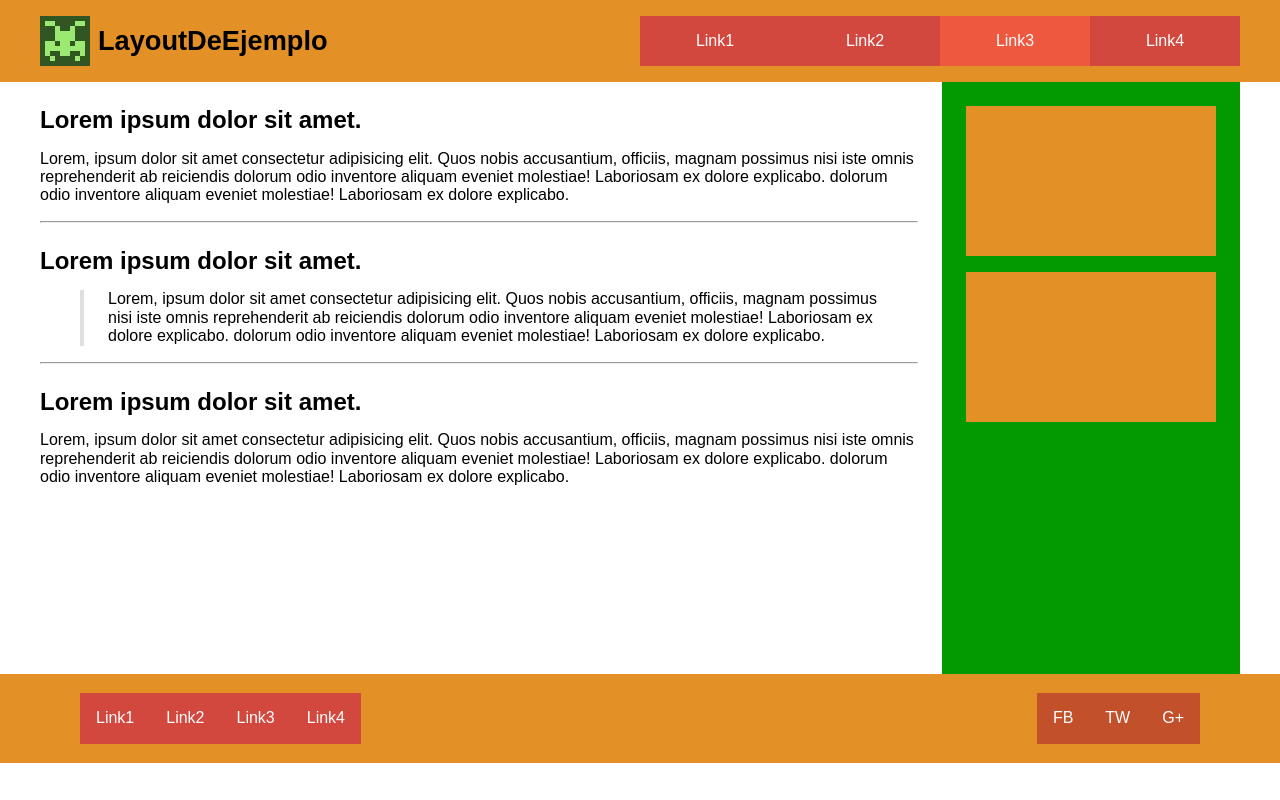
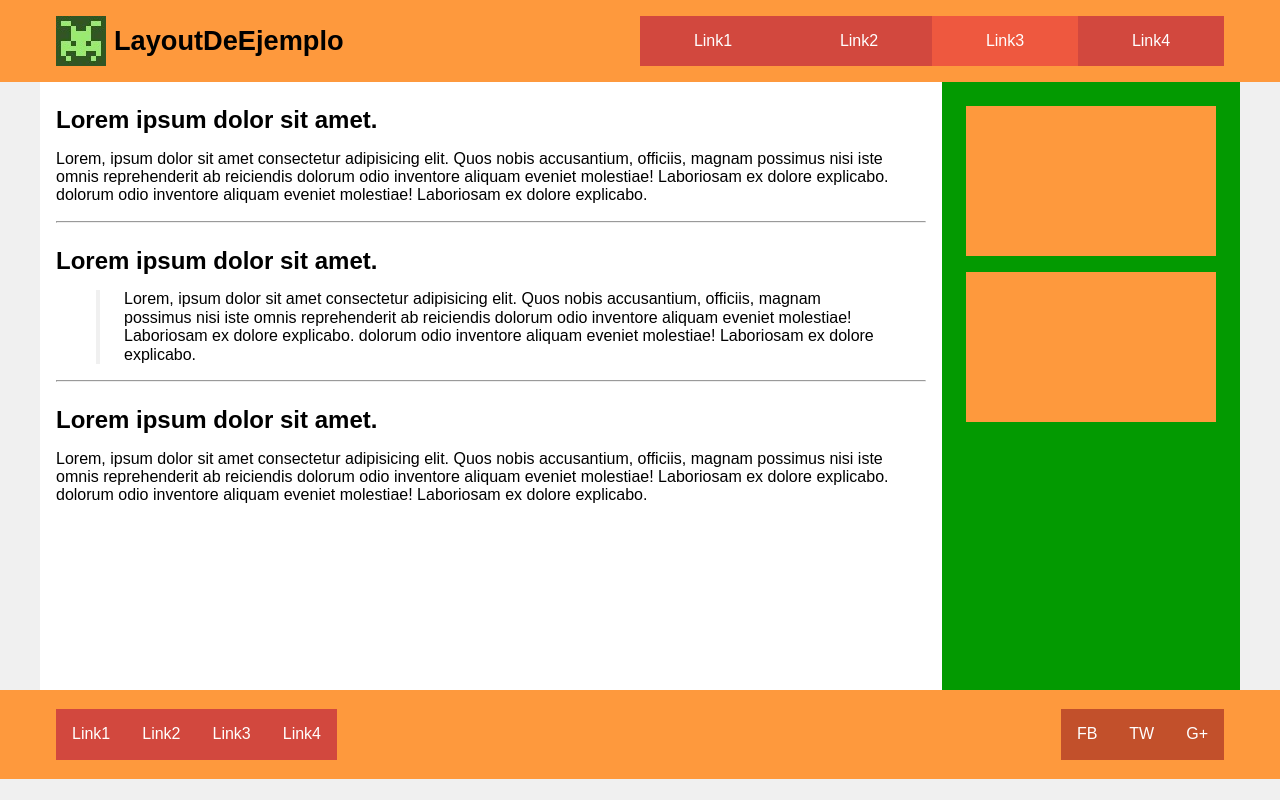
Before and after one commit to jcarrill0/ejercicio-maquetacion-sass, a website: page index.html in a window 1280 px wide. Drawn offline with nearby package versions, Linux system fonts and the light colour scheme; files that its build step writes are made by us from their sources.

Commit message:
Actualizado

```diff
--- a/scss/_custom.scss
+++ b/scss/_custom.scss
@@ -10,6 +10,7 @@ html {
 
 body {
     font-family: $font-primary;
+    background-color: $gray;
 }
 
 h1, h2, h3 {
@@ -51,7 +52,7 @@ h1, h2, h3 {
     background-color: $orange;
     .header__menu {
         @include desktop {
-            padding: 0;
+            padding: 0 1rem;
             display: flex;
             justify-content: space-between;
             align-items: center;
@@ -85,19 +86,20 @@ h1, h2, h3 {
 .wrapper-main {
     @include desktop {
         display: flex;
-        gap: 1.5rem;
-        height: 74vh;
+        height: 76vh;
     }
 }
 
 .main {
+    background-color: $white;
+    padding: 0 1rem;
     .main__article {
         margin: 1.5rem;
         @include desktop {
             margin: 1.5rem 0;
         }
         .blockquote__text {
-            border-left: 4px solid rgb(224, 222, 222);
+            border-left: 4px solid $gray;
             padding-left: 1.5rem;
         }
     }
@@ -118,7 +120,7 @@ h1, h2, h3 {
 .footer {
     background-color: $orange;
     .footer__wrapper {
-        padding: 1.2rem 2.5rem;
+        padding: 1.2rem 1rem;
         @include desktop {
             display: flex;
             justify-content: space-between;
--- a/scss/_variables.scss
+++ b/scss/_variables.scss
@@ -6,13 +6,14 @@
 
 /* Colors */
 
-$orange: #E39026;
+$orange: #FE993D;
 $orange-secondary: #C2502B;
 $green: #039A01;
 $red-primary: #D2483E;
 $red-secondary: #EE583F;
 $white: white;
 $black: black;
+$gray: #F0F0F0;
 
 
 /* Responsive size - media queries */
```
